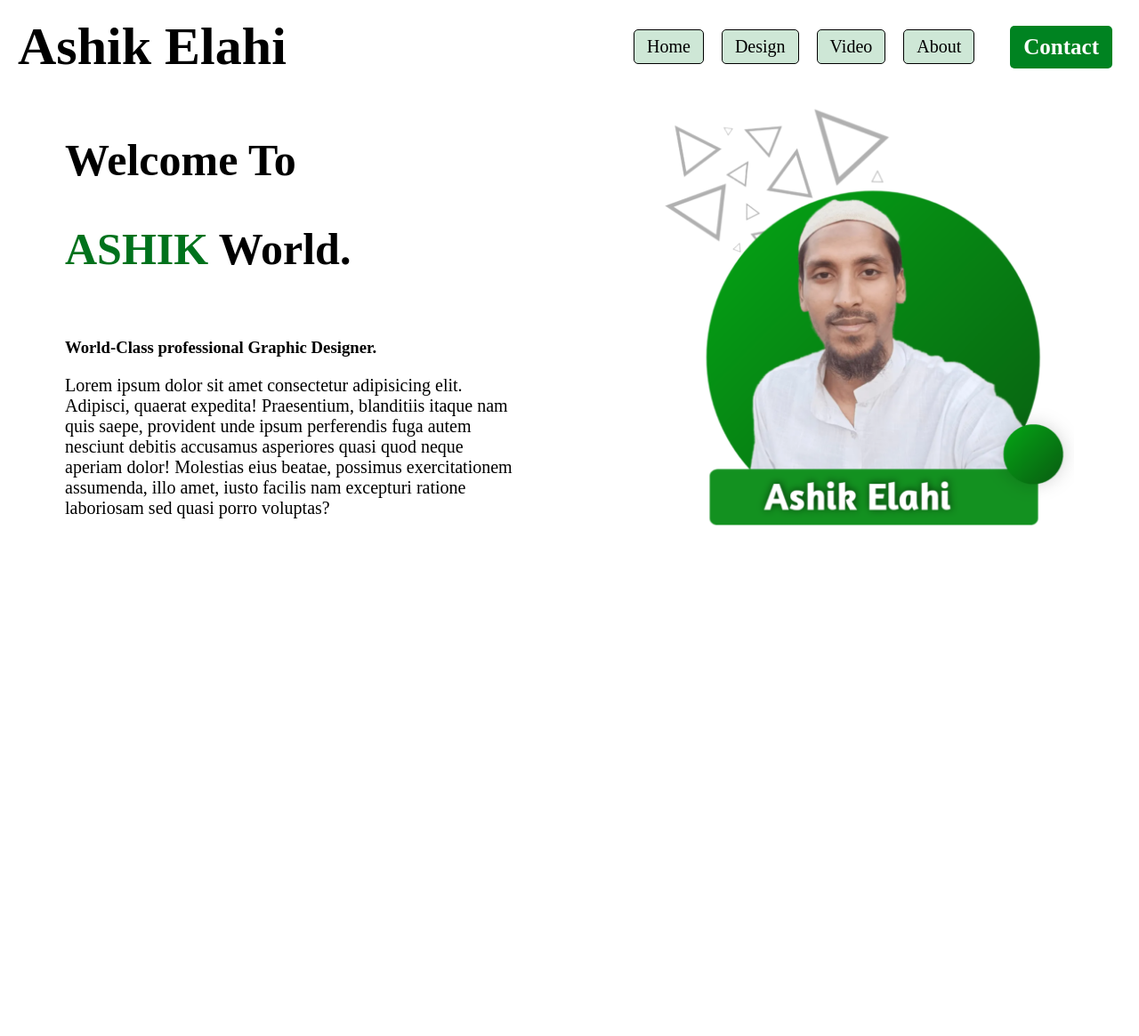
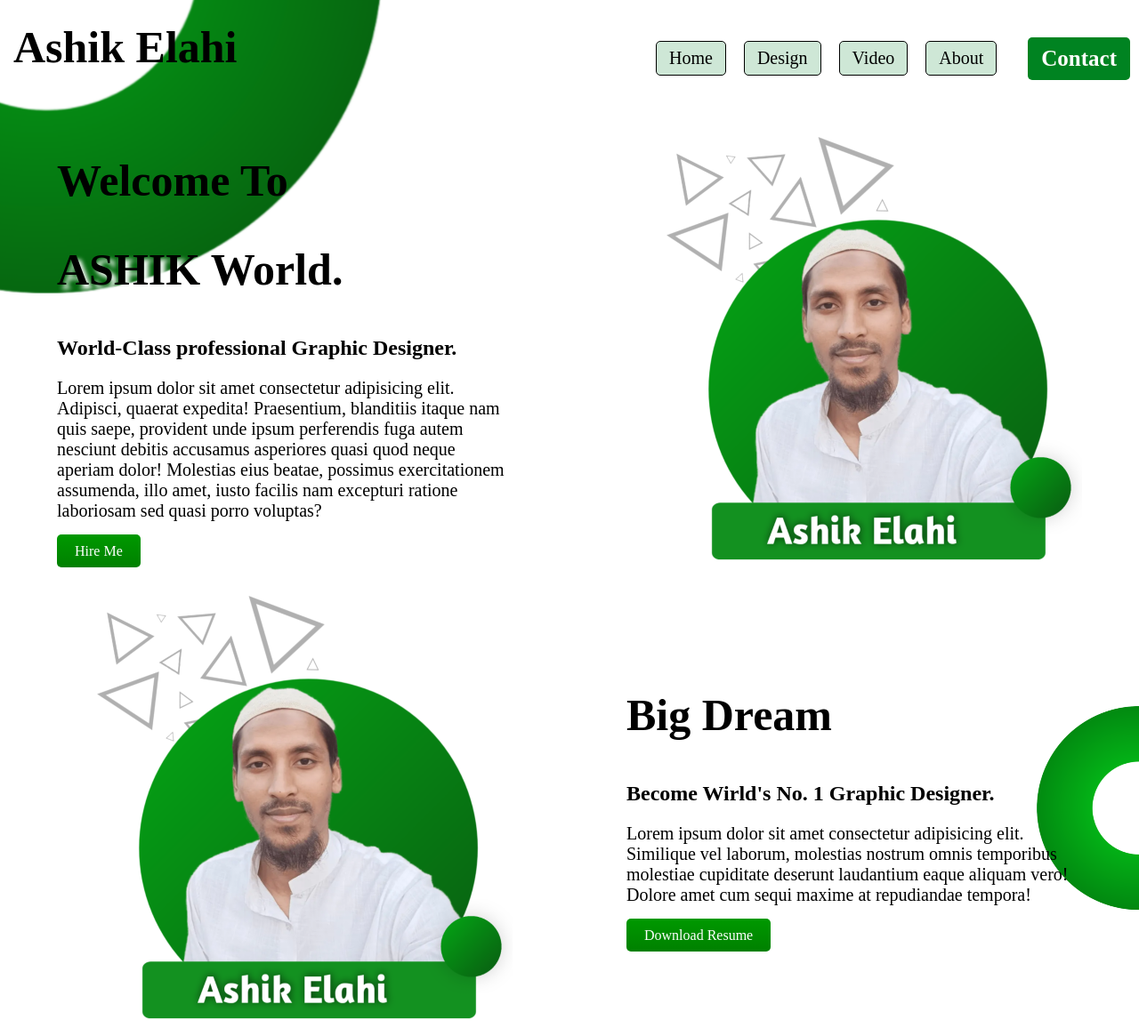
Before and after one commit to alamin2016mdy/project-2, a plain HTML site: page index.html in a window 1280 px wide. Shown: the part 2-1167 px from the top of the page at 89% size. Before the commit the page ends 800 px from the top, so only its background shows below. Drawn offline with Linux system fonts and the light colour scheme.

Commit message:
many update

```diff
--- a/index.html
+++ b/index.html
@@ -9,6 +9,7 @@
 </head>
 
 <body>
+    <section class="topsection">
         <div class="header">
             <div class="logo">
                 <h1>Ashik Elahi</h1>
@@ -23,11 +24,18 @@
                 </ul>
             </div>
         </div>
-    <div class="div1">
+        <div class="div3">
             <div class="div2">
-            <h1 class="h2">Welcome To <br><span>ASHIK</span> World.</h1>
+                <h1>Welcome To <br><span>ASHIK</span> World.</h1>
                 <h3>World-Class professional Graphic Designer.</h3>
-            <p>Lorem ipsum dolor sit amet consectetur adipisicing elit. Adipisci, quaerat expedita! Praesentium, blanditiis itaque nam quis saepe, provident unde ipsum perferendis fuga autem nesciunt debitis accusamus asperiores quasi quod neque aperiam dolor! Molestias eius beatae, possimus exercitationem assumenda, illo amet, iusto facilis nam excepturi ratione laboriosam sed quasi porro voluptas?</p>
+                <p>Lorem ipsum dolor sit amet consectetur adipisicing elit. Adipisci, quaerat expedita! Praesentium,
+                    blanditiis itaque nam quis saepe, provident unde ipsum perferendis fuga autem nesciunt debitis
+                    accusamus asperiores quasi quod neque aperiam dolor! Molestias eius beatae, possimus exercitationem
+                    assumenda, illo amet, iusto facilis nam excepturi ratione laboriosam sed quasi porro voluptas?</p>
+
+                <div class="btndiv">
+                    <a class="btn2" href="http://www.facebook.com/ashikelahiofficial" target="_blank">Hire Me</a>
+                </div>
 
             </div>
             <div class="div2">
@@ -35,6 +43,32 @@
             </div>
 
         </div>
+    </section>
+
+    <section class="section2">
+        <div class="div4">
+            <div class="div2">
+                <img src="resources/developer-portfolio/ashik.png" alt="pp">
+            </div>
+
+            <div class="div2">
+                <h2>Big Dream</h2>
+                <h3>Become Wirld's No. 1 Graphic Designer.</h3>
+                <p>Lorem ipsum dolor sit amet consectetur adipisicing elit. Similique vel laborum, molestias nostrum
+                    omnis temporibus molestiae cupiditate deserunt laudantium eaque aliquam vero! Dolore amet cum sequi
+                    maxime at repudiandae tempora!</p>
+
+                <div class="btndiv">
+                    <a class="btn2" href="http://www.facebook.com/ashikelahiofficial" target="_blank">Download Resume</a>
+                </div>
+
+            </div>
+        </div>
+    </section>
+
+    <section class="section3">
+
+    </section>
 
 </body>
 
--- a/style.css
+++ b/style.css
@@ -7,7 +7,7 @@
 }
 
 body {
-    margin: 10px;
+    margin: 0px;
 }
 
 .header,
@@ -15,7 +15,7 @@ ul,
 li {
     display: flex;
     justify-content: space-between;
-    margin: 5px 5px;
+    margin: 0px 0px 0px 10px;
     padding: 5px;
 }
 
@@ -38,7 +38,7 @@ li {
     transition-duration: .5s;
 }
 
-.btn {
+.btn{
     margin-left: 30px;
     padding: 10px 15px;
     font-size: 25px;
@@ -48,16 +48,19 @@ li {
 }
 
 span {
-    color: #00721c;
+    color: #000000;
+    text-shadow: 5px 5px 5px rgb(253, 255, 254);
 }
 
-.h2 {
+h1, h2 {
+    color: #000000;
     font-size: 50px;
     line-height: 100px;
-    margin-bottom: 50px;
+    margin-bottom: 25px;
 }
 
 h3 {
+    font-size: x-large;
     padding-bottom: 20px;
 }
 
@@ -65,7 +68,7 @@ p {
     font-size: 20px;
 }
 
-.div1 {
+.div4, .div3{
     display: flex;
     justify-content: space-around;
     align-items: center;
@@ -79,3 +82,24 @@ p {
 img {
     width: 100%;
 }
+
+.topsection {
+    background-image: url(resources/developer-portfolio/top.png);
+    background-repeat: no-repeat;
+}
+
+.btndiv{
+    margin-top: 25px
+}
+.btn2{
+    color: #ffffff;
+    padding: 10px 20px;
+    border-radius: 5px;
+    background-image: linear-gradient(rgb(0, 153, 0), green);
+}
+
+.div4{
+    background-image: url(resources/developer-portfolio/drem.png);
+    background-repeat: no-repeat;
+    background-position: right;
+}
```
Also changed, not shown: resources/developer-portfolio/20230707_152952.jpg (added), resources/developer-portfolio/drem.png (added), resources/developer-portfolio/top.jpg (added), resources/developer-portfolio/top.png (added), resources/developer-portfolio/top2.png (added). Lines whose indentation alone changed are shown as unchanged.
